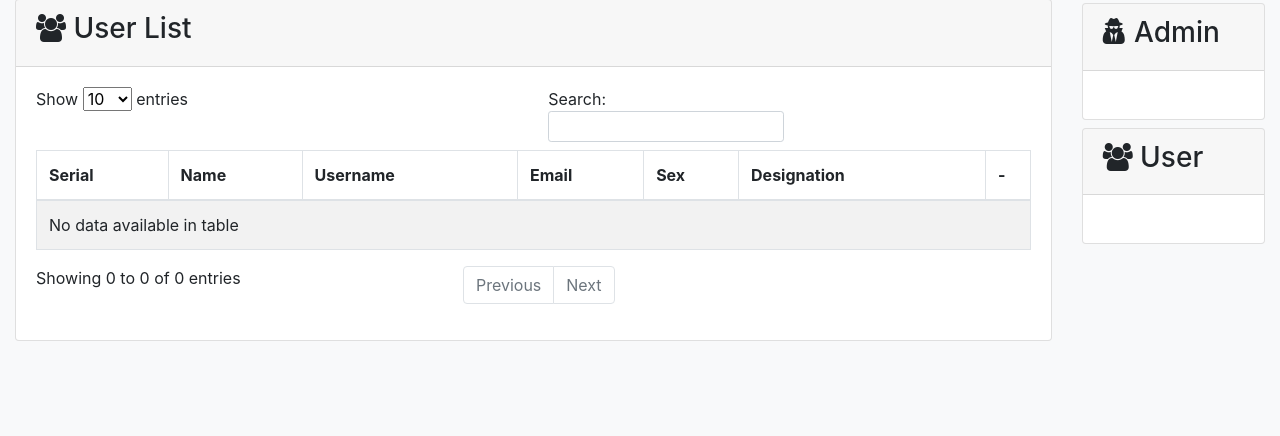
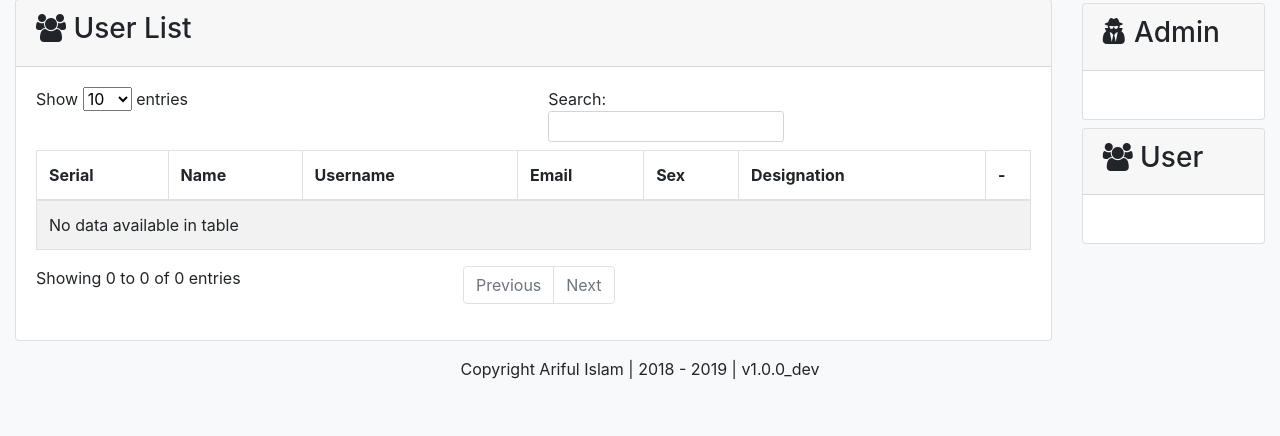
Before and after one commit to arif98741/codeigniter_crud, a CodeIgniter app: page /index.php/user/index in a window 1280 px wide. Shown: the part 85-521 px from the top of the page. Run offline with CodeIgniter, Linux system fonts and the light colour scheme; data comes from the database, SQL or seed files in the repository; data that the repository does not hold is empty; some libraries are stand-ins or nearby versions.

Commit message:
Footer copyright section changed

```diff
--- a/application/views/template/inc/footer.php
+++ b/application/views/template/inc/footer.php
@@ -1,4 +1,11 @@
 
+<div class="container-fluid">
+  <div class="row mt-3">
+    <div class="col-md-12">
+      <p class="text-center">Copyright Ariful Islam | 2018 - <?php echo date('Y');?> | v1.0.0_dev</p>
+    </div>
+  </div>
+</div>
     <!-- Bootstrap core JavaScript
       ================================================== -->
       <!-- Placed at the end of the document so the pages load faster -->
```
